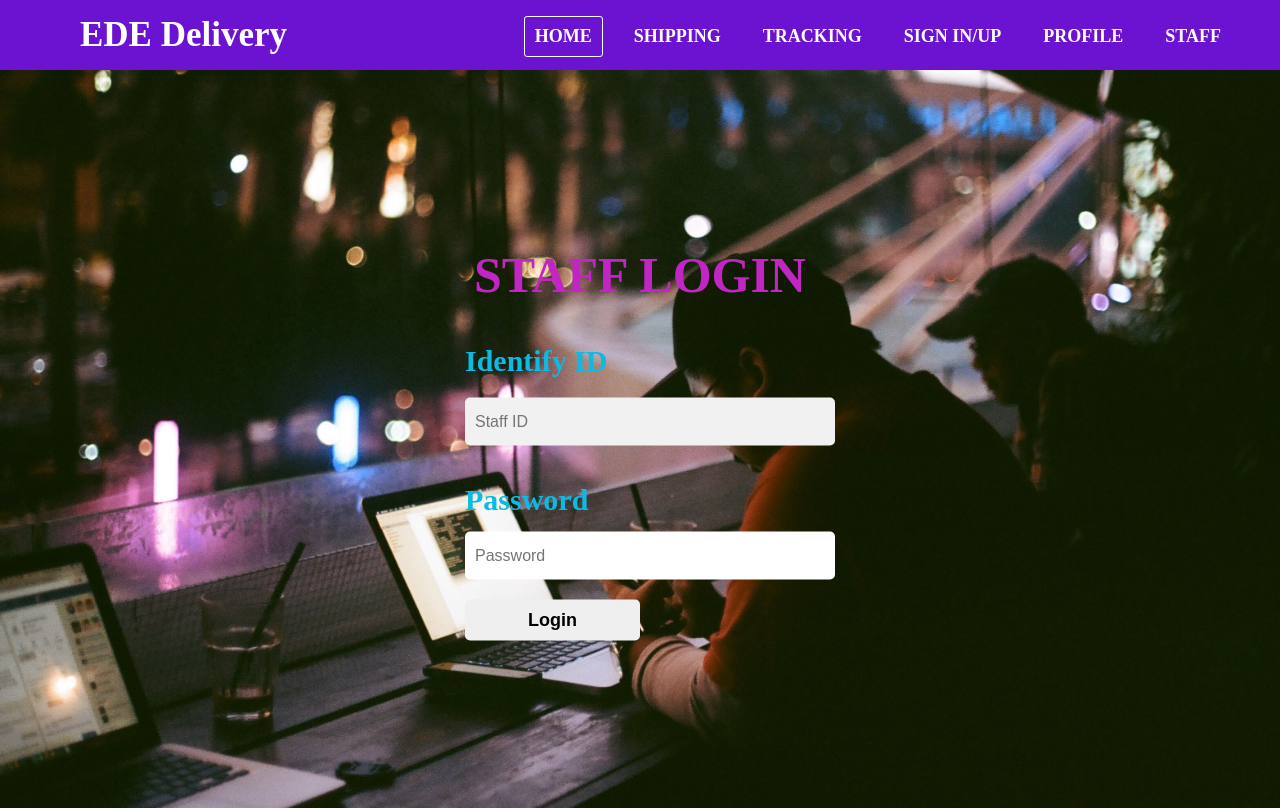
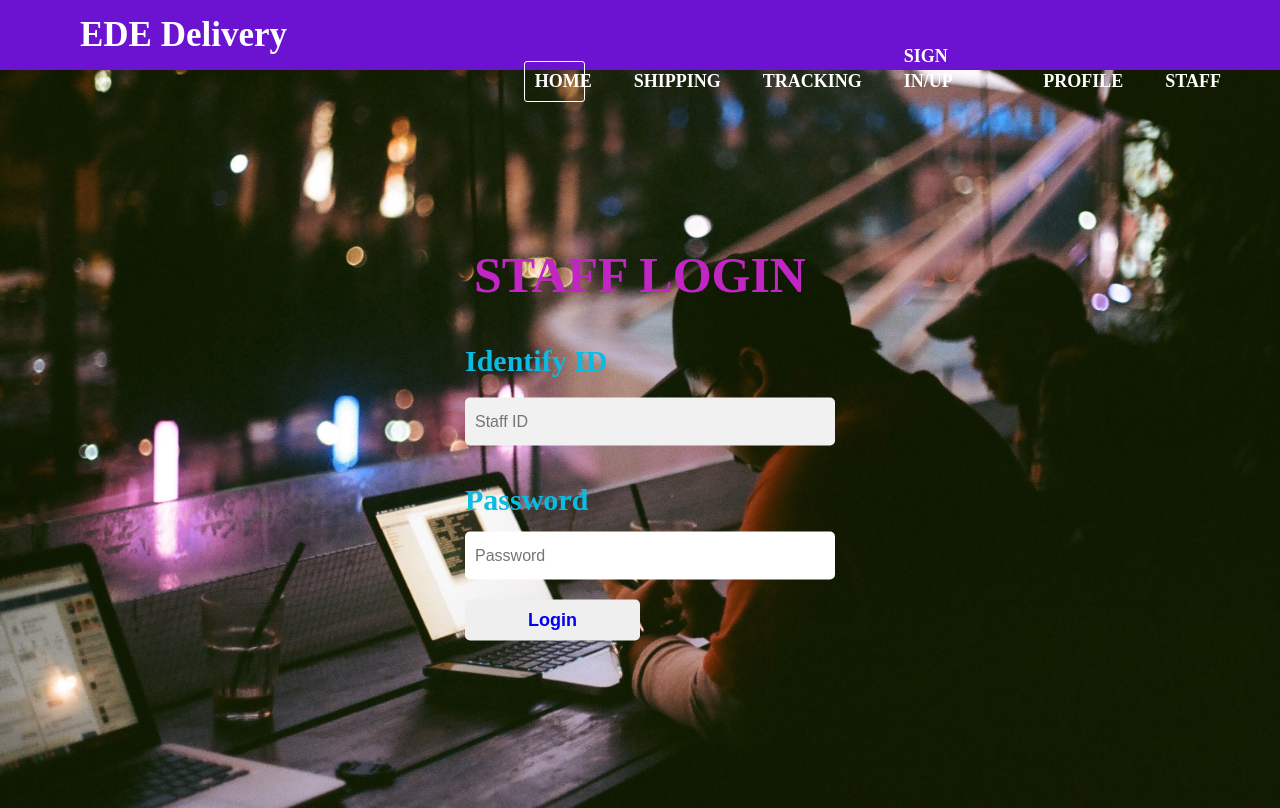
Before and after one commit to dannyCHW/4523M_project, a PHP site: page /staffLogin.html in a window 1280 px wide. Run offline with PHP 8.4, Linux system fonts and the light colour scheme; some libraries are stand-ins or nearby versions.

Commit message:
small update

```diff
--- a/css/staffLoginStyle.css
+++ b/css/staffLoginStyle.css
@@ -45,3 +45,13 @@ body{
   border-radius: 5px;
   border:0;
 }
+a{
+  font-size:18px;
+  font-weight:bold;
+  margin:20px 0;
+  padding: 10px 15px;
+  width: 50%;
+  border-radius: 5px;
+  border:0;
+  text-decoration:none
+}
--- a/staffLogin.html
+++ b/staffLogin.html
@@ -42,7 +42,7 @@
 		<input type="text" name="staffID" placeholder="Staff ID">
 		<p>Password</p>
 			<input tpye="password" name="password" placeholder="Password">
-			<button type="submit">Login</button>
+			<button type="submit"><a href="verify.html">Login</a></button>
 		</form>
 </div>
 
```
